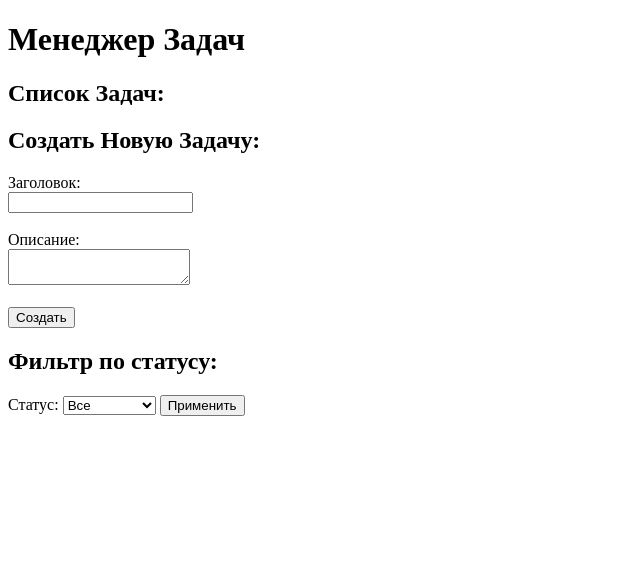
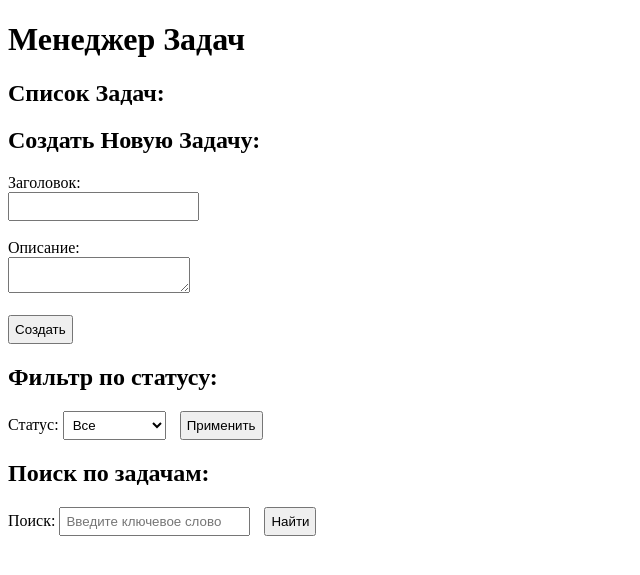
Before and after one commit to Rml-A/mlpd, a Flask app: page / in a window 1280 px wide. Shown: the top 575 px of the page, without its empty margins (0-640 px from the left). Run offline with Flask 3, Linux system fonts and the light colour scheme; data that the repository does not hold is empty.

Commit message:
add style and search

```diff
--- a/app.py
+++ b/app.py
@@ -1,5 +1,6 @@
 from flask import Flask, render_template, request, redirect, url_for
 from models import db, Task
+from sqlalchemy import or_
 
 app = Flask(__name__)
 app.config['SQLALCHEMY_DATABASE_URI'] = 'sqlite:///tasks.db'
@@ -13,11 +14,16 @@ db.init_app(app)
 
 @app.route('/', methods=['GET'])
 def index():
+    search_query = request.args.get('search', '')
     status_filter = request.args.get('status', '')
-    if status_filter:
+
+    if search_query:
+        tasks = Task.query.filter(or_(Task.title.contains(search_query), Task.description.contains(search_query))).all()
+    elif status_filter:
         tasks = Task.query.filter_by(status=status_filter).all()
     else:
         tasks = Task.query.all()
+
     return render_template('index.html', tasks=tasks)
 
 
--- /dev/null
+++ b/static/css/styles.css
@@ -0,0 +1,10 @@
+form {
+    margin-bottom: 20px;
+}
+
+input[type="text"],
+input[type="submit"],
+select {
+    margin-right: 10px;
+    padding: 5px;
+}
--- a/templates/index.html
+++ b/templates/index.html
@@ -3,6 +3,8 @@
 <head>
     <meta charset="UTF-8">
     <meta name="viewport" content="width=device-width, initial-scale=1.0">
+    <link rel="stylesheet" type="text/css" href="{{ url_for('static', filename='css/styles.css') }}">
+
     <title>Менеджер Задач</title>
 </head>
 <body>
@@ -40,5 +42,13 @@
     <input type="submit" value="Применить">
 </form>
 
+<h2>Поиск по задачам:</h2>
+<form method="GET" action="{{ url_for('index') }}">
+    <label for="search">Поиск:</label>
+    <input type="text" id="search" name="search" placeholder="Введите ключевое слово">
+    <input type="submit" value="Найти">
+</form>
+
+
 </body>
 </html>
```
